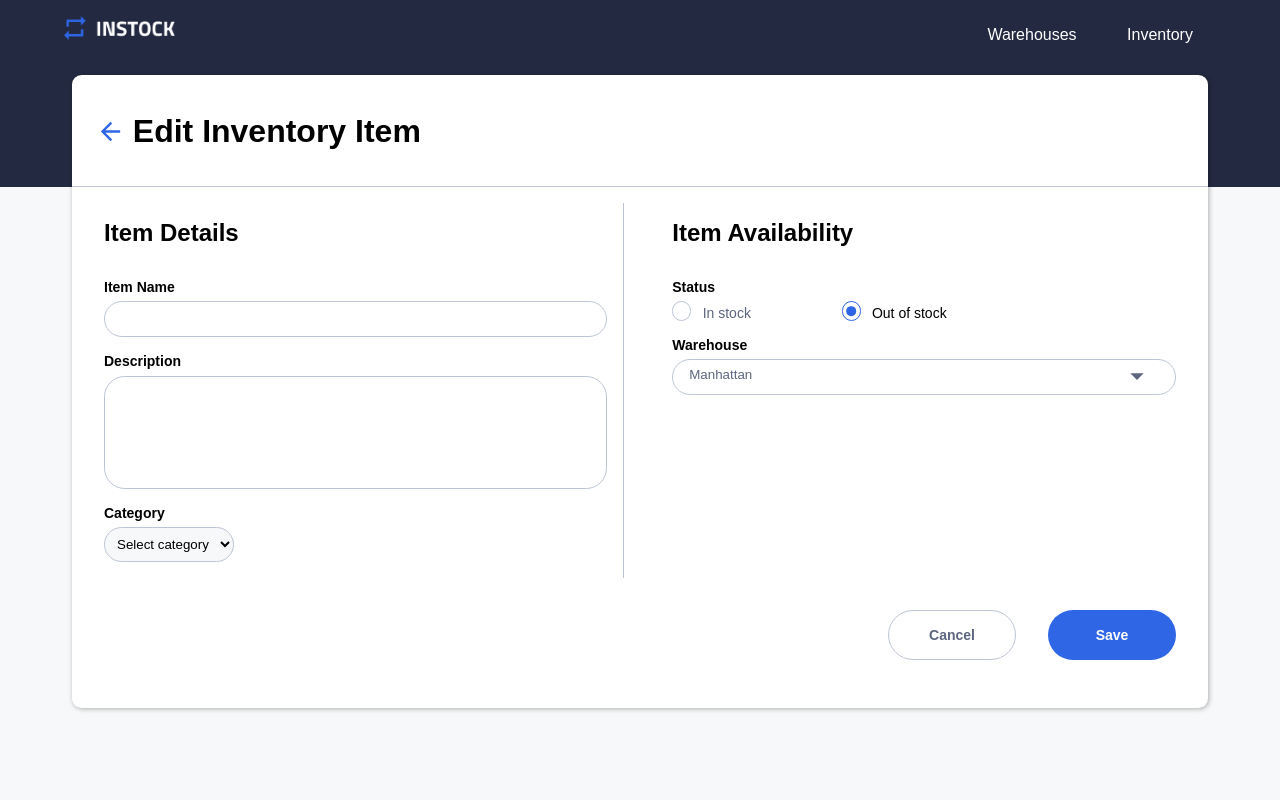
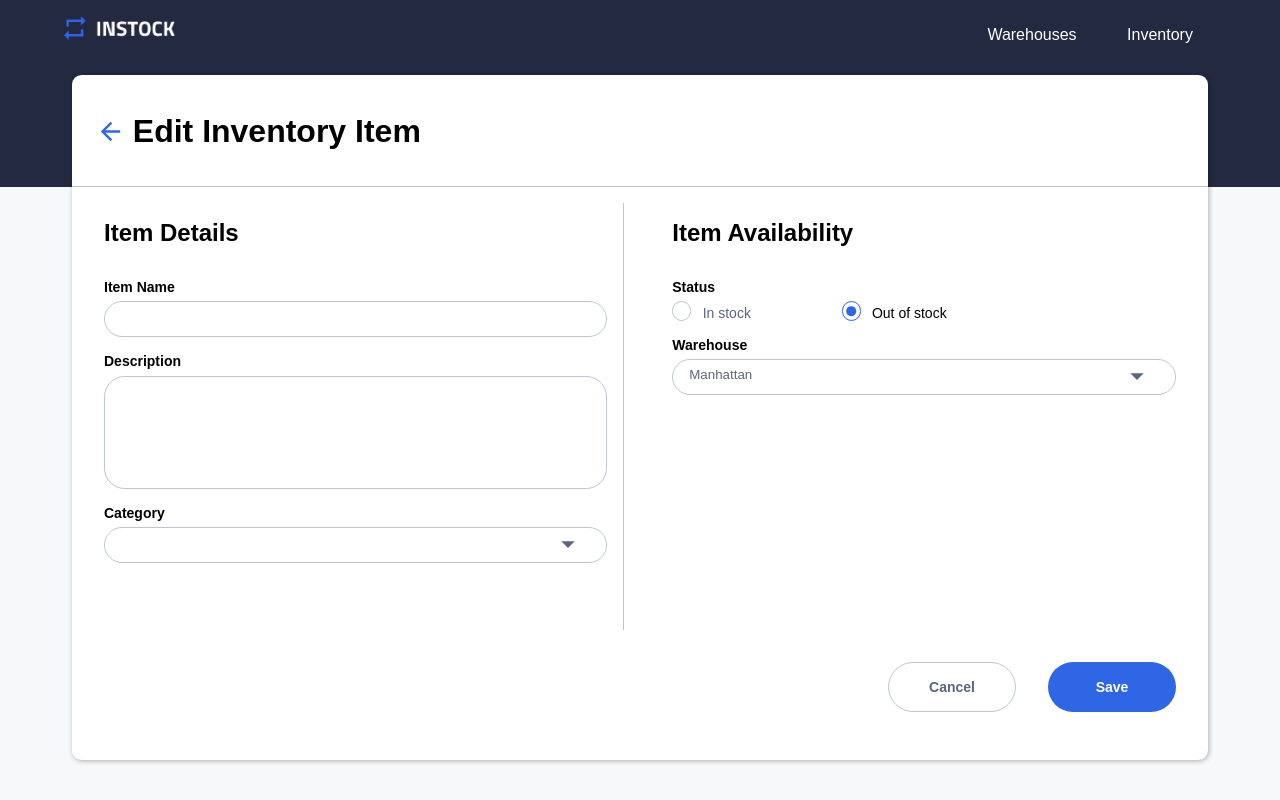
Before and after one commit to sowmya-malur/mountain-beaver-instock-client, a React (Create React App) app in the folder mountain-beaver-client/: page /inventory/1/1/edit in a window 1280 px wide. Shown: the top 800 px of the page. Built offline with nearby package versions, Linux system fonts and the light colour scheme; no server answers; a web font is replaced by a local one.

Commit message:
Revert to use custom dropdown style

```diff
--- a/mountain-beaver-client/src/pages/EditInventoryItemPage/EditInventoryItemPage.jsx
+++ b/mountain-beaver-client/src/pages/EditInventoryItemPage/EditInventoryItemPage.jsx
@@ -204,7 +204,7 @@ function EditInventoryItem() {
 
                 <h3 className="inv__details-label">Category</h3>
                 {/* Added a ootb select element for dropdown */}
-                <select
+                {/* <select
                   className="inv__details-dropdown"
                   value={category}
                   onChange={(e) => setCategory(e.target.value)}
@@ -215,8 +215,8 @@ function EditInventoryItem() {
                   <option value="Electronics">Electronics</option>
                   <option value="Gear">Gear</option>
                   <option value="Health">Health</option>
-                </select>
-                {/* <input
+                </select> */}
+                <input
               type="text"
               className={`inv__details-input ${
                 errors.category && "inv__details-input--error"
@@ -229,7 +229,10 @@ function EditInventoryItem() {
               className="inv__details-input-logo-1"
               src={ArrowDown}
               alt="Arrow down"
-            /> */}
+              onClick={() => {
+
+              }}
+            />
               </div>
               <div className="inv__avail">
                 <h2 className="inv__details-title">Item Availability</h2>
```
